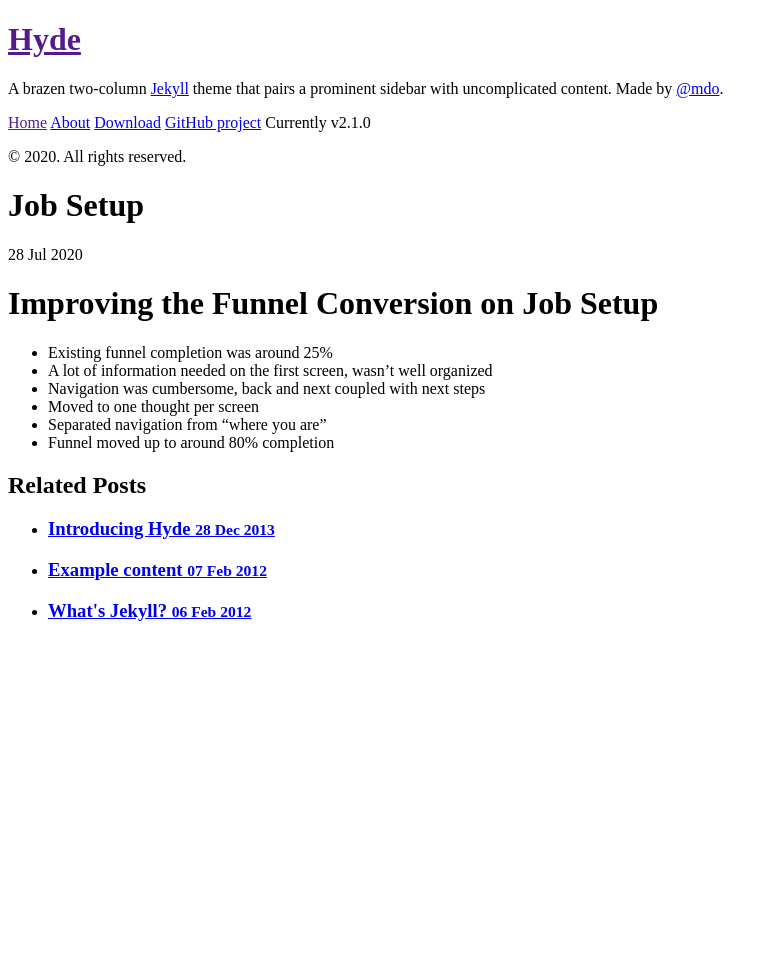
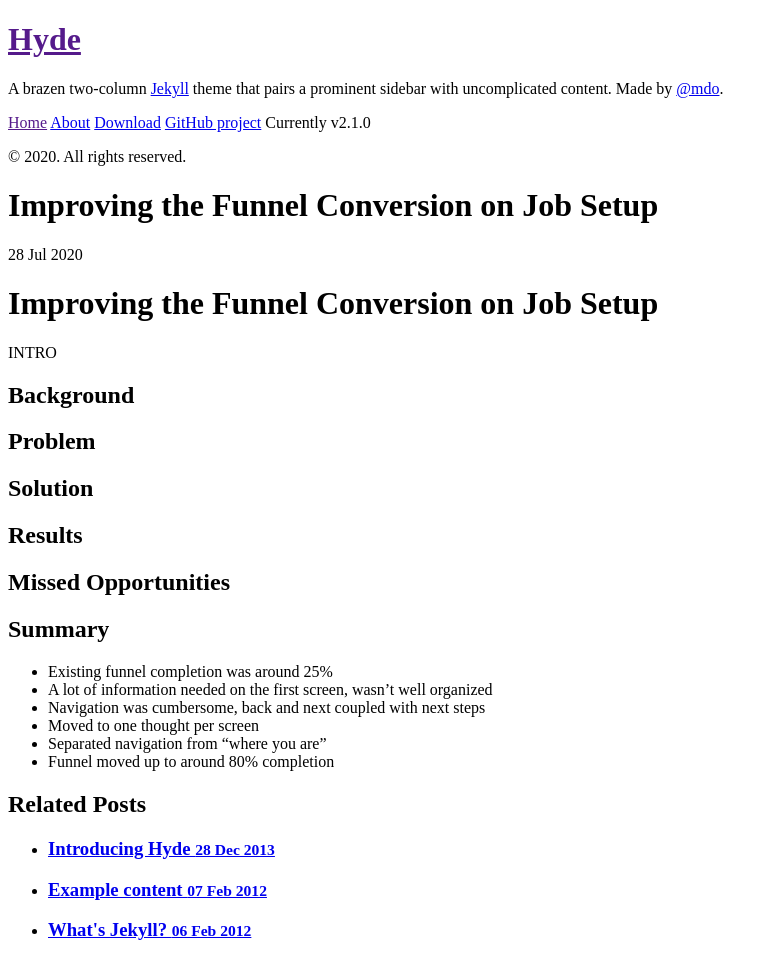
Before and after one commit to designingsean/portfolio, a Jekyll site: the page built from _casestudies/job-setup.markdown, in a window 1280 px wide. Shown: the whole page, without its empty margins (0-778 px from the left). Built offline with Jekyll 4.4.1, drawn with Linux system fonts in a browser that asks for light colours; before the commit the page ends 900 px from its top, so only the background shows below that.

Commit message:
Add outline for additional case studies

```diff
--- a/_casestudies/job-setup.markdown
+++ b/_casestudies/job-setup.markdown
@@ -1,9 +1,36 @@
 ---
 layout: post
-title:  "Job Setup"
+title:  "Improving the Funnel Conversion on Job Setup"
 date:   2020-07-28 08:55:27 -0400
+highlight_image: ''
 ---
 # Improving the Funnel Conversion on Job Setup
+
+INTRO
+
+## Background
+
+
+
+## Problem
+
+
+
+## Solution
+
+
+
+## Results
+
+
+
+## Missed Opportunities
+
+
+
+## Summary
+
+
 
 - Existing funnel completion was around 25%
 - A lot of information needed on the first screen, wasn’t well organized
```
Also changed, not shown: _casestudies/personas.markdown (+25 -0 lines).
